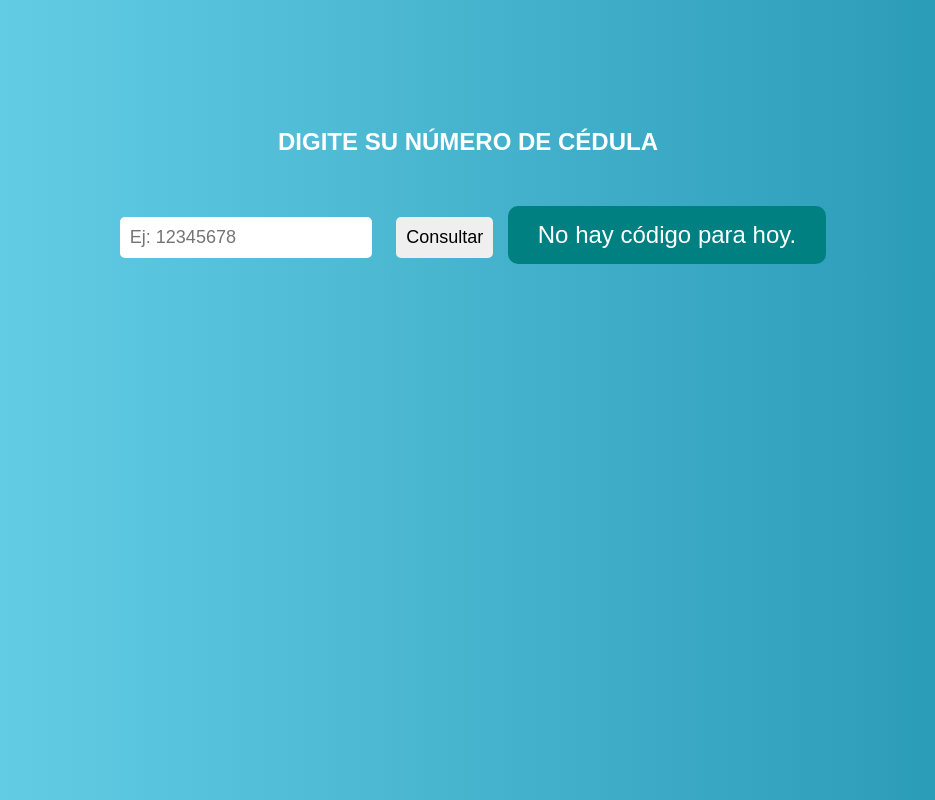
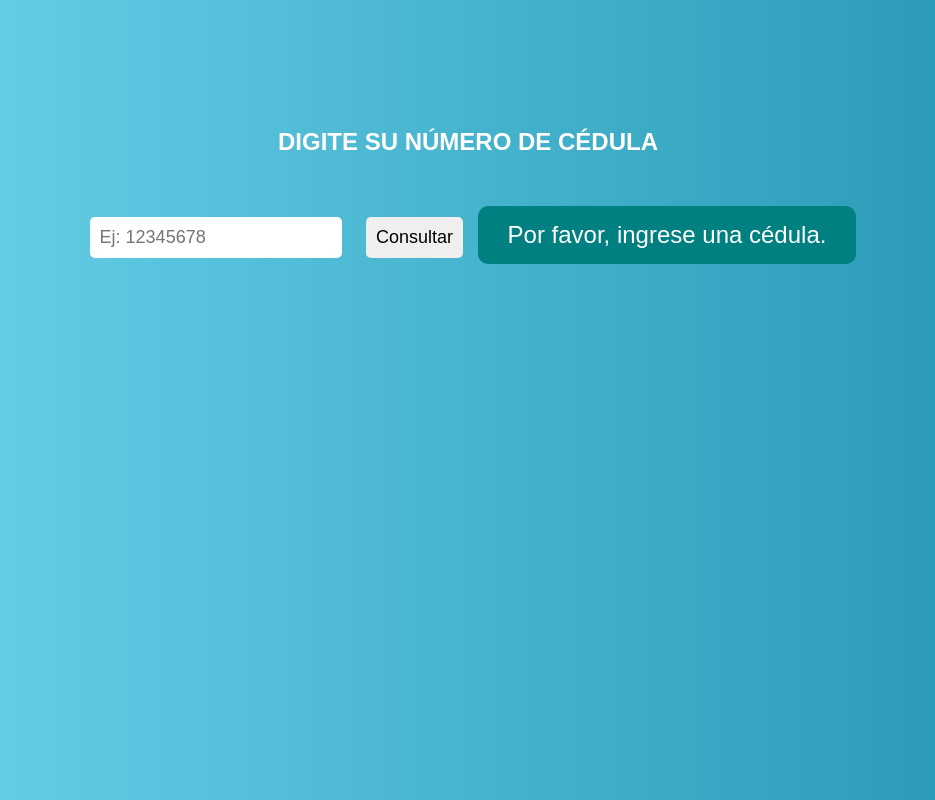
Before and after one commit to Goyurt1234/Codigos, a plain HTML site: page index.html in a window 1280 px wide. Both pictures are taken after a click on the button "Consultar". Shown: the whole page, without its empty margins (172-1107 px from the left). Drawn offline with Linux system fonts and the light colour scheme.

Commit message:
Update index.html

```diff
--- a/index.html
+++ b/index.html
@@ -37,36 +37,27 @@
   <div id="resultado"></div>
 
   <script>
-        // Datos directamente incrustados (puedes agregar más abajo)
-        const datos = [
-            { cedula: '1233145', codigo: 'dhj123', fecha: '14/07/2025' },
-            { cedula: '1233145', codigo: 'dhj124', fecha: '15/07/2025' },
-            { cedula: '1233145', codigo: 'dhj125', fecha: '16/07/2025' },
-            { cedula: '1233146', codigo: 'dhj126', fecha: '14/07/2025' },
-            { cedula: '1233146', codigo: 'dhj127', fecha: '15/07/2025' },
-            { cedula: '1233146', codigo: 'dhj128', fecha: '16/07/2025' }
-        ];
+    async function buscarCodigo() {
+      const cedula = document.getElementById("cedulaInput").value.trim();
+      const resultado = document.getElementById("resultado");
 
-        function convertirFecha(fechaTexto) {
-            const partes = fechaTexto.split('/');
-            if (partes.length !== 3) return '';
-            const [dia, mes, anio] = partes;
-            return `${anio}-${mes.padStart(2, '0')}-${dia.padStart(2, '0')}`;
+      if (!cedula) {
+        resultado.textContent = "Por favor, ingrese una cédula.";
+        return;
       }
 
-        function buscarCodigo() {
-            const cedula = document.getElementById("cedulaInput").value.trim();
-            const hoy = new Date().toISOString().split('T')[0]; // yyyy-mm-dd
-            const resultado = document.getElementById("resultado");
+      try {
+        const url = "https://script.google.com/macros/s/AKfycbw7MWwpfWWLvWPhC4W190uCNtJ4x4chbLzGioeELJpDEHNeWWpQY8MYbKFju_dCU5wy/exec?cedula=" + cedula;
+        const response = await fetch(url);
+        const codigo = await response.text();
 
-            const encontrado = datos.find(row =>
-                row.cedula === cedula && convertirFecha(row.fecha) === hoy
-            );
-
-            if (encontrado) {
-                resultado.textContent = "SU CÓDIGO ES: " + encontrado.codigo;
+        if (codigo === "NO") {
+          resultado.textContent = "No hay código para hoy.";
         } else {
-                resultado.textContent = "No hay código para hoy.";
+          resultado.textContent = "SU CÓDIGO ES: " + codigo;
+        }
+      } catch (error) {
+        resultado.textContent = "Error consultando el código.";
       }
     }
   </script>
```
Lines whose indentation alone changed are shown as unchanged.
